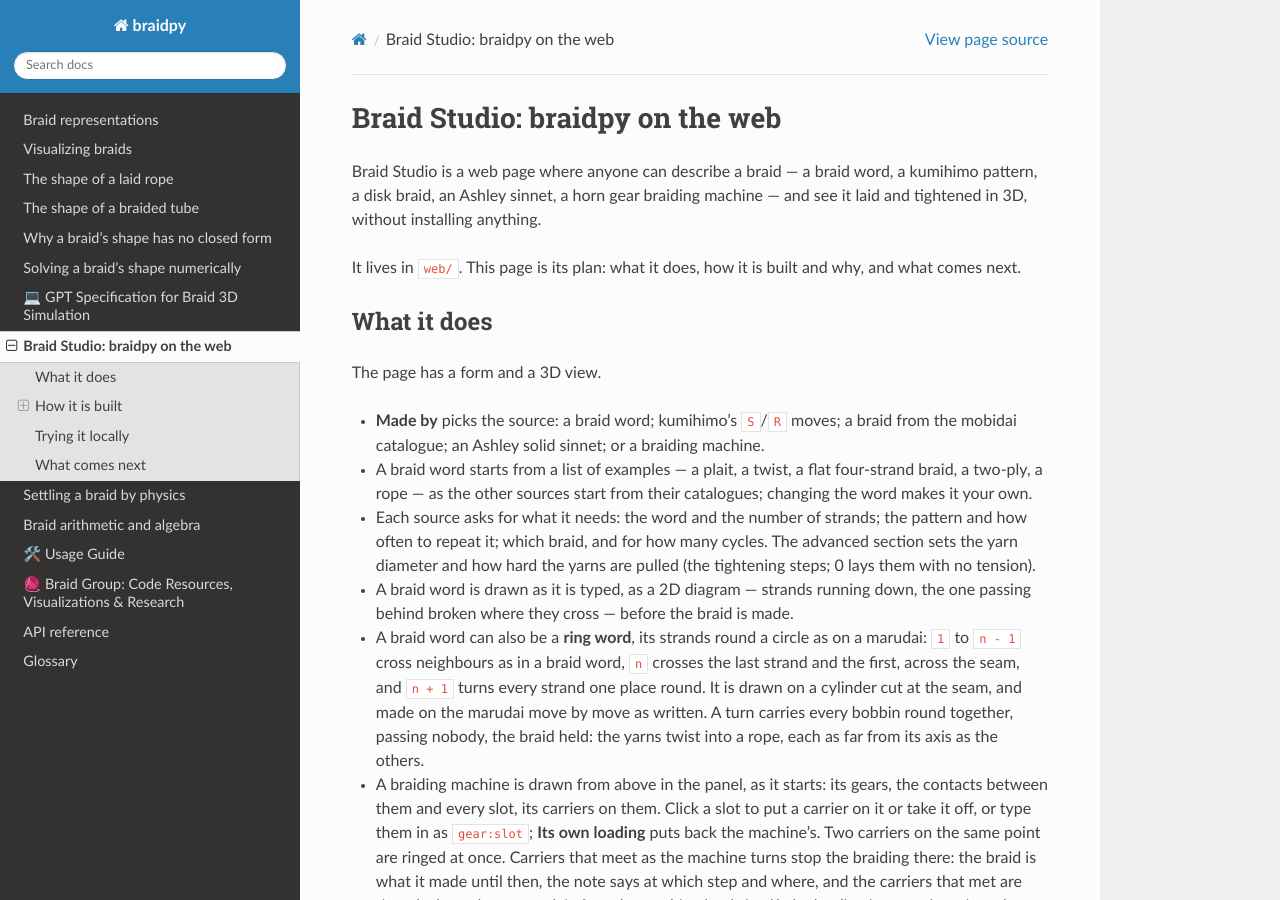
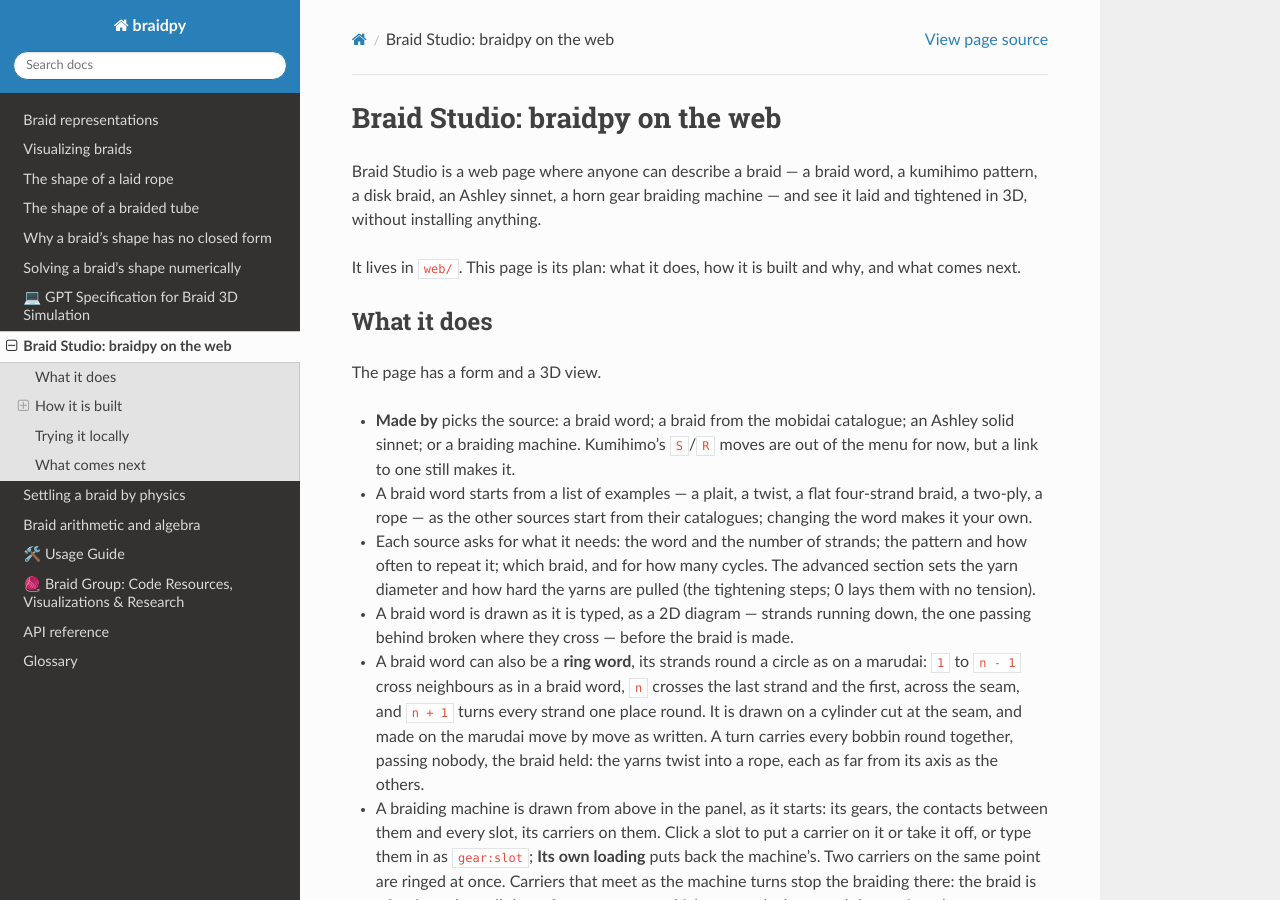
Before and after one commit to baptistelabat/braidpy, a Sphinx documentation site: the page built from docs/source/braid_studio.md, in a window 1280 px wide and 900 px high. Built offline with Sphinx 7.4.7 and the Read the Docs theme 3.1.0, drawn with Linux system fonts in a browser that asks for light colours.

Commit message:
Braid Studio: kumihimo S/R moves out of the menu for now
Made by no longer offers kumihimo's S/R moves; a link to one still
makes it, and braidpy keeps them.

Co-Authored-By: Claude Opus 5.5 <noreply@anthropic.com>
Claude-Session: https://claude.ai/code/session_01CYC9b8qF7suj1VmAndqcRK

```diff
--- a/docs/source/braid_studio.md
+++ b/docs/source/braid_studio.md
@@ -11,9 +11,10 @@ why, and what comes next.
 
 The page has a form and a 3D view.
 
-- **Made by** picks the source: a braid word; kumihimo's `S`/`R` moves; a
-  braid from the mobidai catalogue; an Ashley solid sinnet; or a braiding
-  machine.
+- **Made by** picks the source: a braid word; a braid from the mobidai
+  catalogue; an Ashley solid sinnet; or a braiding machine. Kumihimo's
+  `S`/`R` moves are out of the menu for now, but a link to one still makes
+  it.
 - A braid word starts from a list of examples — a plait, a twist, a flat
   four-strand braid, a two-ply, a rope — as the other sources start from
   their catalogues; changing the word makes it your own.
```
Also changed, not shown: 1 other file.
